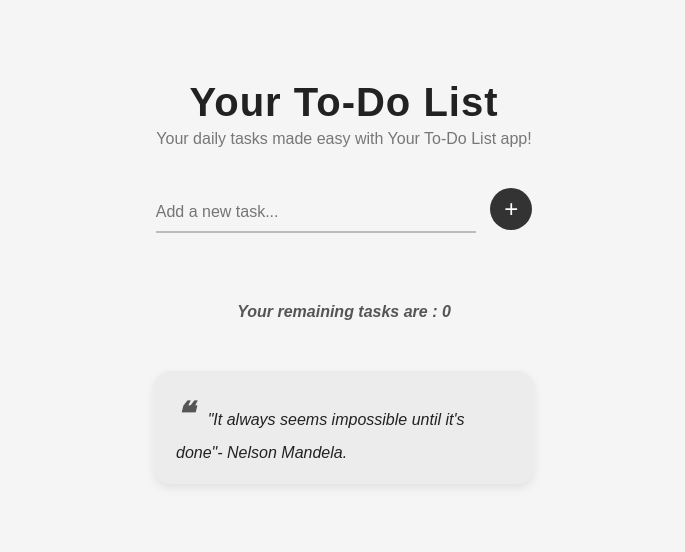
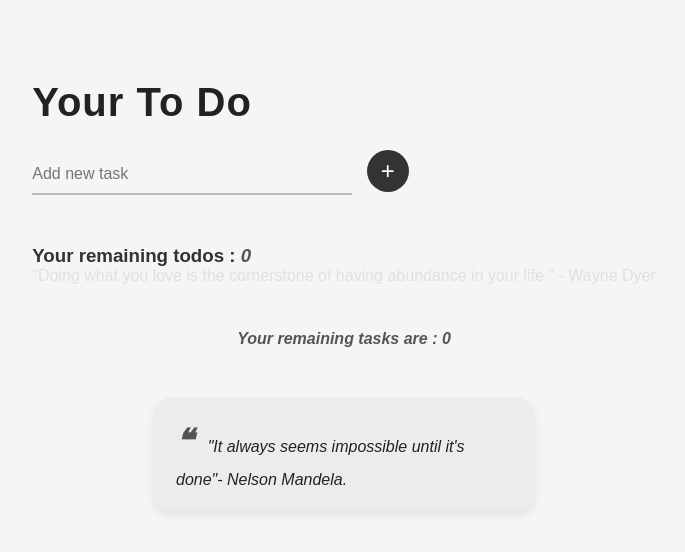
Before and after one commit to sherlynt/To-do-List-App-, a plain HTML site: page index.html in a window 1280 px wide. Shown: the whole page, without its empty margins (296-981 px from the left). Drawn offline with Linux system fonts and the light colour scheme.

Commit message:
Update index.html

```diff
--- a/index.html
+++ b/index.html
@@ -2,21 +2,54 @@
 <html lang="en">
 <head>
     <meta charset="UTF-8">
+
     <meta name="viewport" content="width=device-width, initial-scale=1.0">
-    <title>Your To-Do List</title>
+
+    <title>Your To Do</title>
+
     <link rel="stylesheet" href="style.css">
 </head>
+
 <body>
-    <h1>Your To-Do List</h1>
-    <p class="subtitle">Your daily tasks made easy with Your To-Do List app!</p>
 
+    <div class="container">
 
-    <div id="input-area">
-        <input type="text" id="todo-input" placeholder="Add a new task...">
-        <button id="add-btn">+</button>
+        <h1>Your To Do</h1>
+
+        <!-- Input Area -->
+        <div class="input-area">
+
+            <input
+                type="text"
+                id="todo-input"
+                placeholder="Add new task"
+            >
+
+            <button id="add-btn">+</button>
+
+        </div>
+
+        <!-- Todo List -->
+        <ul id="todo-list"></ul>
+
+        <!-- Bottom Text -->
+        <div class="bottom-text">
+
+            <h3>
+                Your remaining todos :
+                <span id="count">0</span>
+            </h3>
+
+            <p>
+                "Doing what you love is the cornerstone of having abundance in your life."
+                - Wayne Dyer
+            </p>
+
+        </div>
+
     </div>
 
-    <ul id="todo-list"> </ul>
     <script src="script.js"></script>
+
 </body>
 </html>
```
